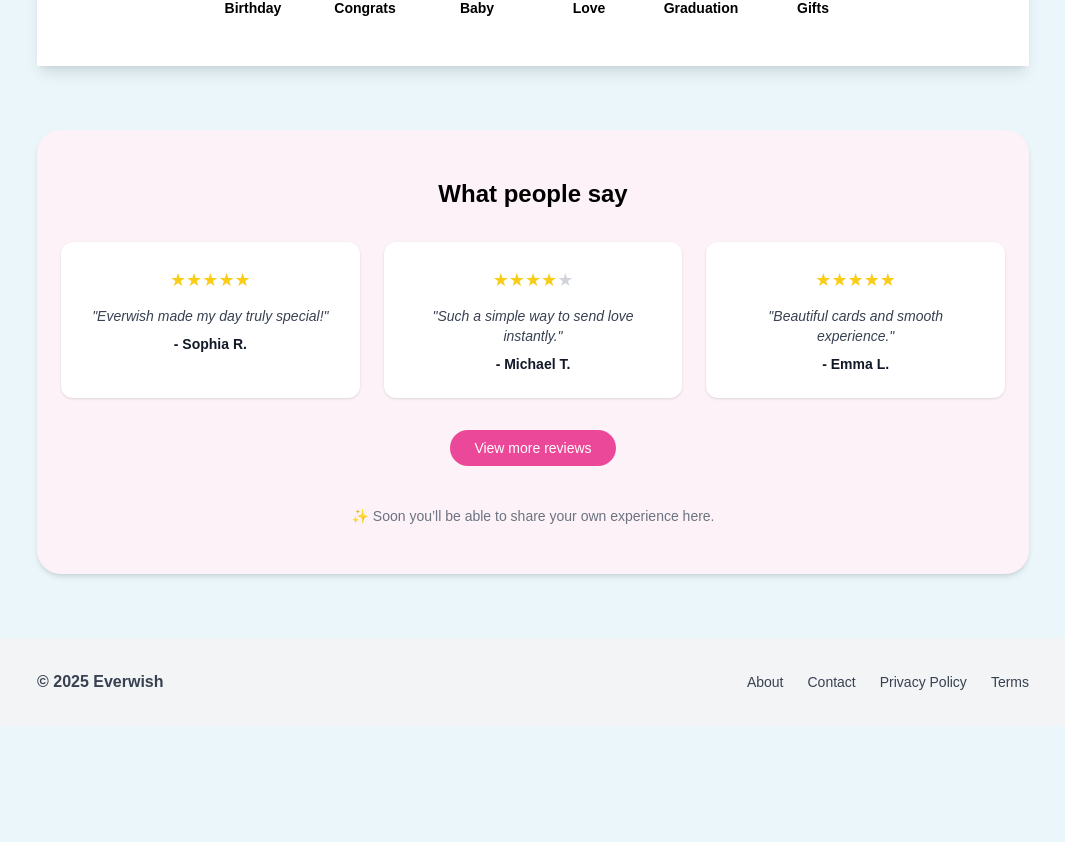
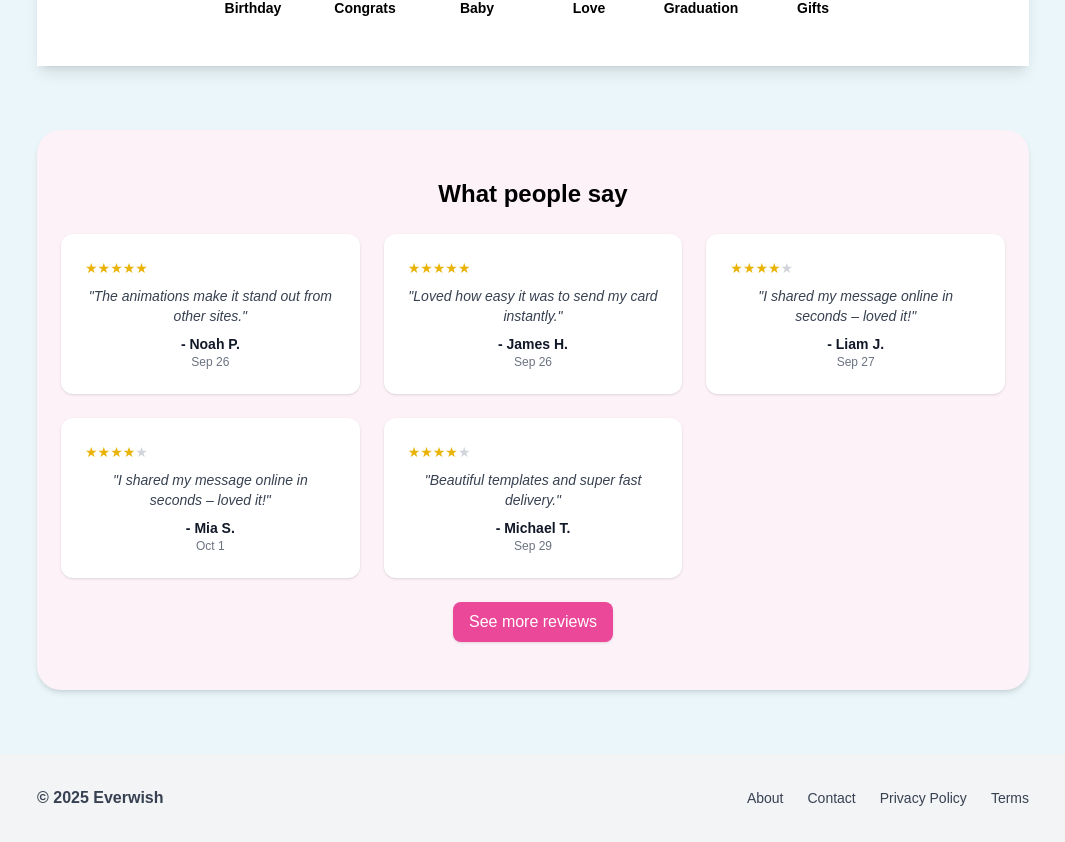
Before and after one commit to everwishhq-commits/EverWish, a Next.js app: page / in a window 1280 px wide. Shown: the part 1016-1858 px from the top of the page, without its empty margins (107-1172 px from the left). Before the commit the page ends 1742 px from the top, so only its background shows below. Built offline with nearby package versions, Linux system fonts and the light colour scheme.

Commit message:
Update reviews.js

```diff
--- a/app/components/reviews.js
+++ b/app/components/reviews.js
@@ -1,61 +1,79 @@
 "use client";
+import { useEffect, useState } from "react";
 
-import { useState } from "react";
-
-const reviews = [
-  { text: "Everwish made my day truly special!", author: "Sophia R.", rating: 5 },
-  { text: "Such a simple way to send love instantly.", author: "Michael T.", rating: 4 },
-  { text: "Beautiful cards and smooth experience.", author: "Emma L.", rating: 5 },
-  { text: "Fast and easy, loved the design!", author: "Daniel K.", rating: 4 },
-  { text: "Great variety of cards, will use again!", author: "Laura P.", rating: 5 },
+const dummyTexts = [
+  "Loved how easy it was to send my card instantly.",
+  "The personalization options were amazing!",
+  "Quick and smooth checkout – will definitely use again.",
+  "Best e-card platform I’ve tried so far.",
+  "I shared my message online in seconds – loved it!",
+  "Beautiful templates and super fast delivery.",
+  "It felt special even though it was digital!",
+  "Easy to use and the recipient was delighted.",
+  "Perfect for birthdays and celebrations.",
+  "The animations make it stand out from other sites."
 ];
 
+const dummyNames = [
+  "Sophia R.", "Michael T.", "Emma L.", "Daniel K.",
+  "Olivia M.", "Liam J.", "Isabella W.", "Ethan B.",
+  "Ava C.", "James H.", "Mia S.", "Noah P."
+];
+
+// función para generar fecha reciente (últimos 10 días)
+function getRandomDate() {
+  const today = new Date();
+  const daysAgo = Math.floor(Math.random() * 10);
+  const newDate = new Date(today.setDate(today.getDate() - daysAgo));
+  return newDate.toLocaleDateString("en-US", { month: "short", day: "numeric" });
+}
+
+// genera un review aleatorio
+function generateReview() {
+  return {
+    text: dummyTexts[Math.floor(Math.random() * dummyTexts.length)],
+    author: dummyNames[Math.floor(Math.random() * dummyNames.length)],
+    stars: Math.floor(Math.random() * 2) + 4, // 4 o 5 estrellas para parecer positivo
+    date: getRandomDate(),
+  };
+}
+
 export default function Reviews() {
-  const [visibleCount, setVisibleCount] = useState(3);
+  const [reviews, setReviews] = useState([]);
+
+  useEffect(() => {
+    // genera 5 reviews aleatorios cada carga
+    const generated = Array.from({ length: 5 }, generateReview);
+    setReviews(generated.sort((a, b) => b.stars - a.stars)); // ⭐ ordenados por puntuación
+  }, []);
 
   return (
     <div className="bg-pink-50 rounded-3xl py-12 px-6 shadow-md">
-      <h2 className="text-2xl font-bold mb-8 text-center">What people say</h2>
+      <h2 className="text-2xl font-bold mb-6">What people say</h2>
       <div className="grid gap-6 md:grid-cols-3">
-        {reviews.slice(0, visibleCount).map((review, i) => (
+        {reviews.map((review, i) => (
           <div
             key={i}
-            className="bg-white rounded-xl shadow p-6 text-sm text-gray-700 text-center"
+            className="bg-white rounded-xl shadow p-6 text-sm text-gray-700"
           >
-            {/* ⭐ Estrellas con emoji */}
-            <div className="flex justify-center mb-3">
-              {Array.from({ length: 5 }, (_, index) => (
-                <span
-                  key={index}
-                  className={`text-lg ${
-                    index < review.rating ? "text-yellow-400" : "text-gray-300"
-                  }`}
-                >
-                  ★
-                </span>
+            <div className="flex mb-2">
+              {Array.from({ length: review.stars }).map((_, idx) => (
+                <span key={idx} className="text-yellow-500">★</span>
+              ))}
+              {Array.from({ length: 5 - review.stars }).map((_, idx) => (
+                <span key={idx} className="text-gray-300">★</span>
               ))}
             </div>
             <p className="italic">"{review.text}"</p>
             <p className="mt-2 font-semibold text-gray-900">- {review.author}</p>
+            <p className="text-xs text-gray-500">{review.date}</p>
           </div>
         ))}
       </div>
-
-      {/* 📌 Botón Ver más */}
-      {visibleCount < reviews.length && (
-        <div className="mt-8 text-center">
-          <button
-            onClick={() => setVisibleCount(reviews.length)}
-            className="bg-pink-500 hover:bg-pink-600 text-white px-6 py-2 rounded-full text-sm font-medium transition"
-          >
-            View more reviews
-          </button>
-        </div>
-      )}
-
-      {/* 📝 Placeholder para comentarios futuros */}
-      <div className="mt-10 text-center text-gray-500 text-sm">
-        <p>✨ Soon you’ll be able to share your own experience here.</p>
+      <div className="flex justify-center mt-6">
+        <button className="px-4 py-2 bg-pink-500 text-white rounded-lg shadow hover:bg-pink-600 transition">
+          See more reviews
+        </button>
       </div>
     </div>
   );
```
